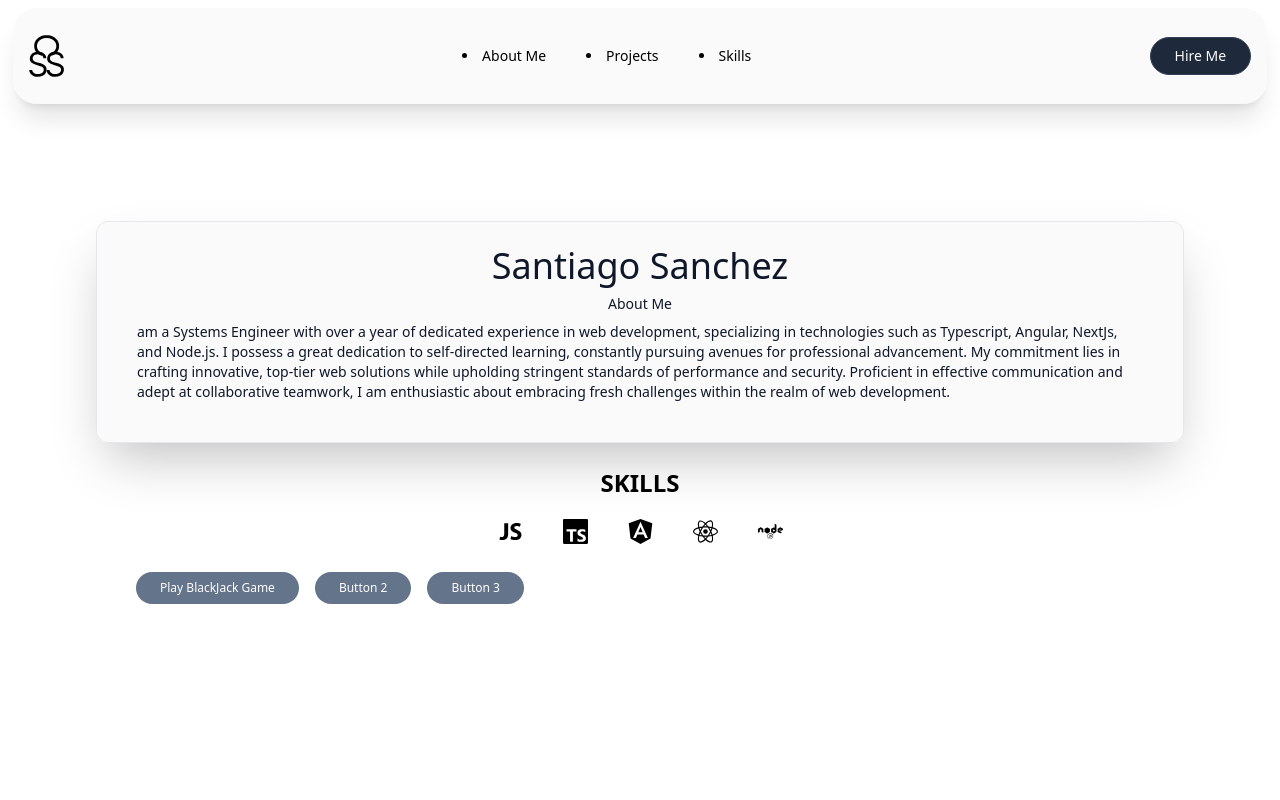
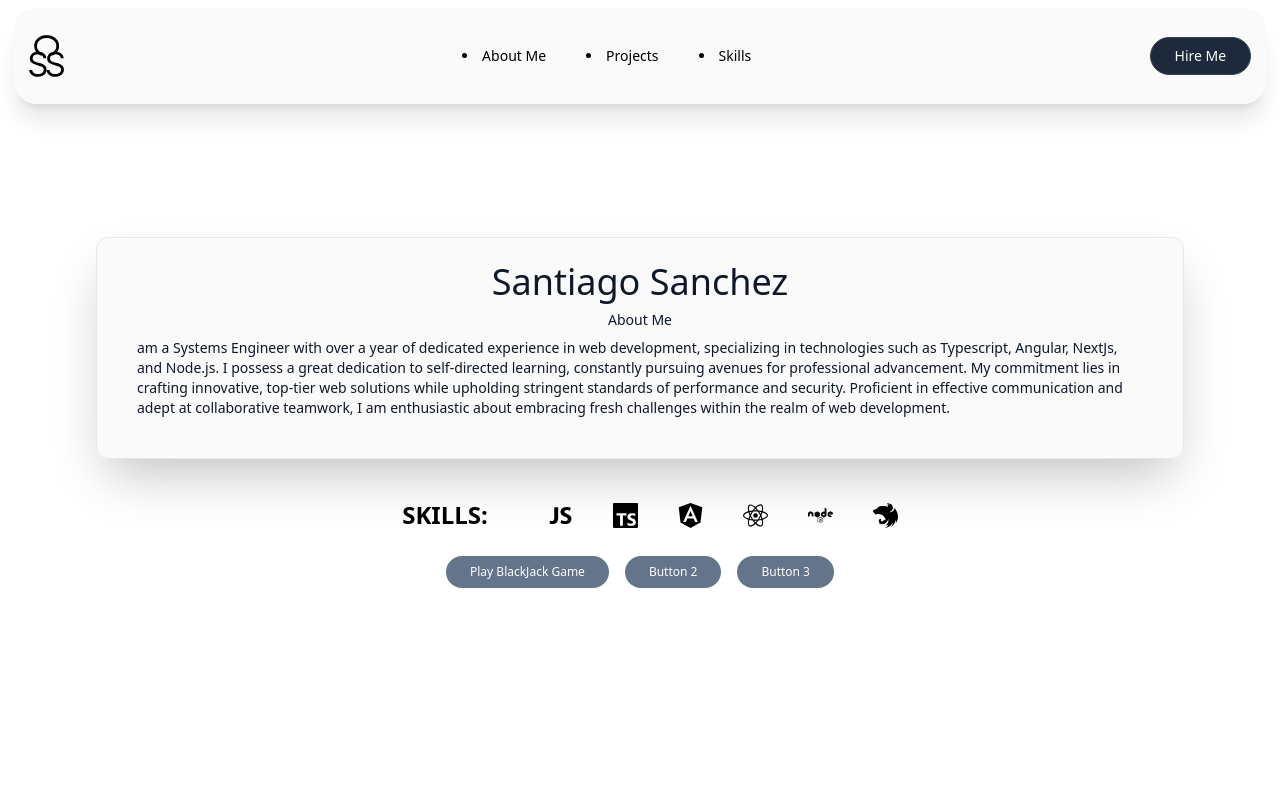
Before and after one commit to santiagoSS99/Portfolio_NextJs, a Next.js app: page / in a window 1280 px wide. Shown: the top 800 px of the page. Built offline with nearby package versions, Linux system fonts and the light colour scheme.

Commit message:
Fixing Responsive Design for users with Iphone 12

```diff
--- a/src/components/Hero.tsx
+++ b/src/components/Hero.tsx
@@ -5,13 +5,13 @@ import { motion } from "framer-motion";
 import { Button } from "./Button";
 
 import { IoLogoJavascript } from "react-icons/io";
-import { SiTypescript, SiAngular, SiReact } from "react-icons/si";
+import { SiTypescript, SiAngular, SiReact, SiNestjs } from "react-icons/si";
 import { FaNode } from "react-icons/fa";
 
 const Hero = () => {
   return (
     <>
-      <article className="flex sticky flex-col items-center center justify-center h-screen max-sm:mt-10 mt-4">
+      <article className="flex flex-col items-center center justify-center h-screen max-sm:mt-10 mt-4">
         <div />
         <section className="overflow-x-hidden w-[85%] rounded-xl backdrop-blur border bg-softwhite shadow-2xl justify-center max-h-[90vh] max-sm:h-[35%] overflow-auto box-border scroll-m-3">
           <motion.h2
@@ -36,27 +36,26 @@ const Hero = () => {
             challenges within the realm of web development.
           </h1>
         </section>
-        <article className="mt-6">
-          <section className="flex justify-center">
-            <h1 className="text-2xl uppercase font-bold	flex justify-center flex-wrap ">Skills</h1>
+        <article className="mt-6 sm:flex">
+          <section className="flex items-center justify-center">
+            <h1 className="text-2xl uppercase font-bold	flex mx-10 items-center">
+              Skills:
+            </h1>
           </section>
-          <section className="flex max-sm:flex max-sm:justify-center flex-wrap">
-            <IoLogoJavascript
-              className=""
-              size={25}
-              style={{ margin: "20px" }}
-            />
+          <section className="flex justify-center items-center max-sm:flex-wrap">
+            <IoLogoJavascript size={25} style={{ margin: "20px" }} />
             <SiTypescript size={25} style={{ margin: "20px" }} />
             <SiAngular size={25} style={{ margin: "20px" }} />
             <SiReact size={25} style={{ margin: "20px" }} />
             <FaNode size={25} style={{ margin: "20px" }} />
+            <SiNestjs size={25} style={{ margin: "20px" }} />
           </section>
         </article>
-        <section className="flex flex-wrap justify-start w-[80%] top-20  max-sm:flex max-sm:justify-center">
-          <Button buttonName={"Play BlackJack Game"} />
-          <Button buttonName={"Button 2"} />
-          <Button buttonName={"Button 3"} />
-        </section>
+          <section className="w-[80%] top-20 flex justify-center">
+            <Button buttonName={"Play BlackJack Game"} />
+            <Button buttonName={"Button 2"} />
+            <Button buttonName={"Button 3"} />
+          </section>
       </article>
     </>
   );
```
